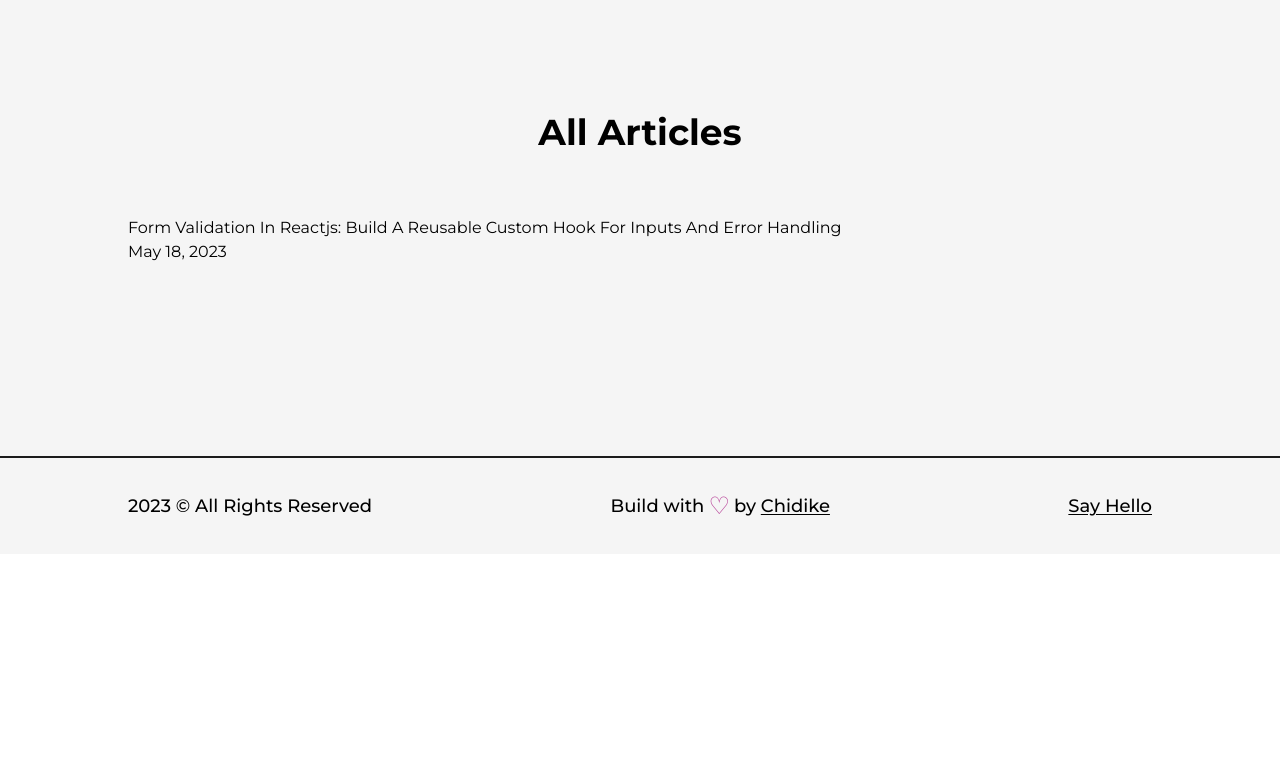
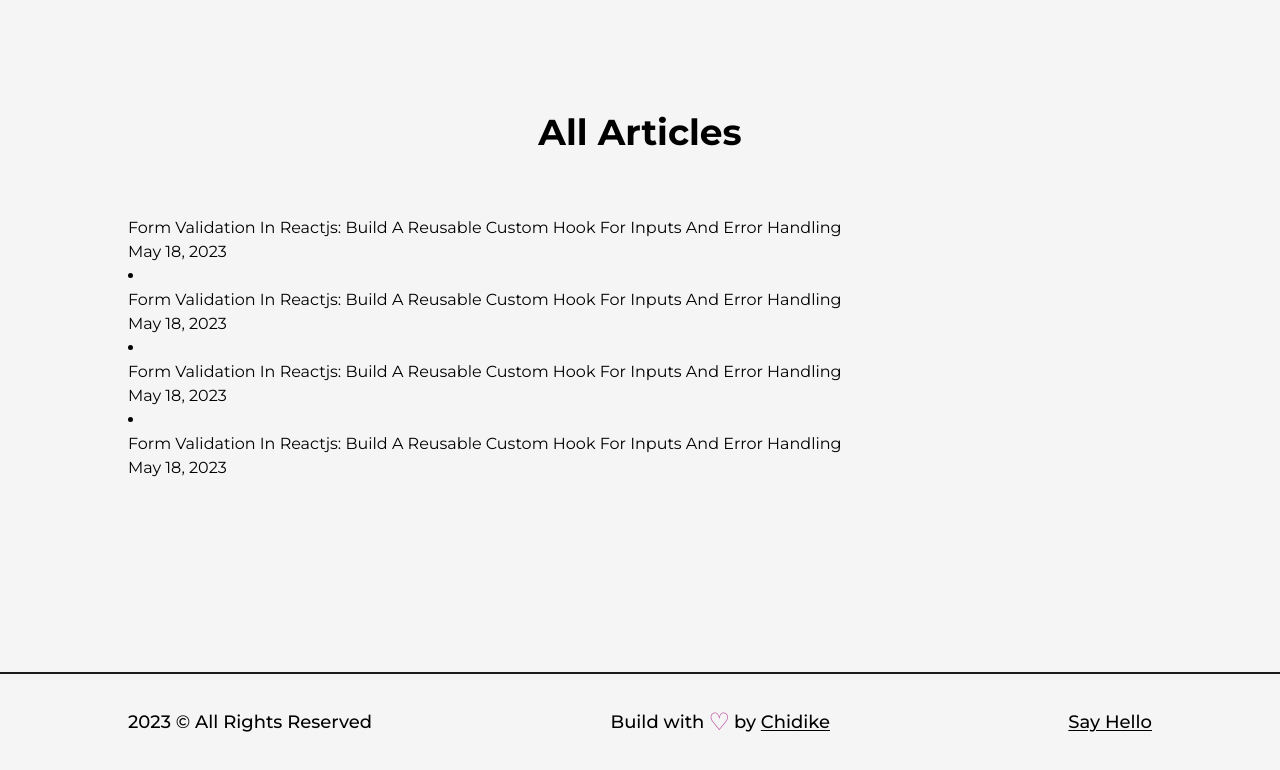
Before and after one commit to lacegiovanni17/Nextjs-dev-Portfolio, a Next.js app: page /articles in a window 1280 px wide. Shown: the part 1032-1802 px from the top of the page. Before the commit the page ends 1586 px from the top, so only its background shows below. Built offline with nearby package versions, Linux system fonts and the light colour scheme.

Commit message:
added new feat

```diff
--- a/src/pages/articles.js
+++ b/src/pages/articles.js
@@ -86,6 +86,21 @@ const articles = () => {
               link="/"
               img={article3} />
           </ul>
+            <Article
+              title="Form Validation In Reactjs: Build A Reusable Custom Hook For Inputs And Error Handling"
+              date="May 18, 2023"
+              link="/"
+              img={article3} />
+            <Article
+              title="Form Validation In Reactjs: Build A Reusable Custom Hook For Inputs And Error Handling"
+              date="May 18, 2023"
+              link="/"
+              img={article3} />
+            <Article
+              title="Form Validation In Reactjs: Build A Reusable Custom Hook For Inputs And Error Handling"
+              date="May 18, 2023"
+              link="/"
+              img={article3} />
         </Layout>
       </main>
     </>
```
